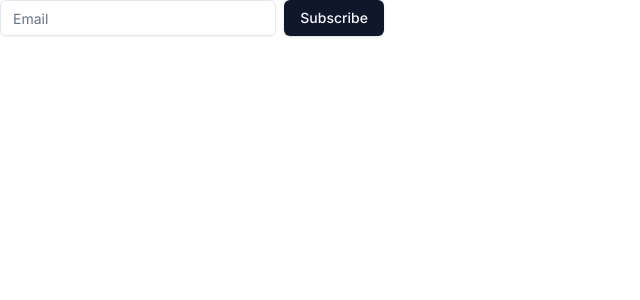
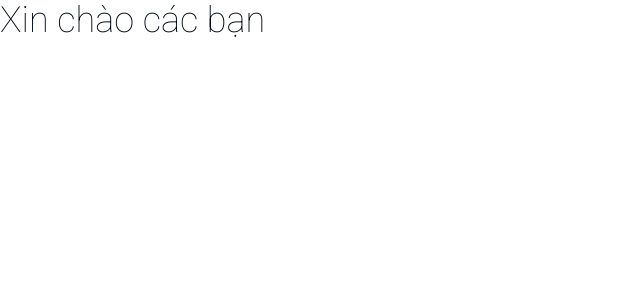
Before and after one commit to nboraxxd/next-free, a Next.js app: page / in a window 1280 px wide. Shown: the top 300 px of the page, without its empty margins (0-640 px from the left). Built offline with nearby package versions, Linux system fonts and the light colour scheme.

Commit message:
Update font in layout.tsx

```diff
--- a/src/app/layout.tsx
+++ b/src/app/layout.tsx
@@ -1,8 +1,8 @@
 import type { Metadata } from 'next'
-import { Inter } from 'next/font/google'
+import { Roboto } from 'next/font/google'
 import './globals.css'
 
-const inter = Inter({ subsets: ['latin'] })
+const roboto = Roboto({ weight: ['100', '300', '400', '500', '700', '900'], subsets: ['vietnamese'] })
 
 export const metadata: Metadata = {
   title: 'Create Next App',
@@ -12,7 +12,7 @@ export const metadata: Metadata = {
 export default function RootLayout({ children }: Readonly<{ children: React.ReactNode }>) {
   return (
     <html lang='en'>
-      <body className={inter.className}>{children}</body>
+      <body className={roboto.className}>{children}</body>
     </html>
   )
 }
--- a/src/app/page.tsx
+++ b/src/app/page.tsx
@@ -1,12 +1,7 @@
-import { Input } from '@/components/ui/input'
-
-import { Button } from '@/components/ui/button'
-
 export default function Home() {
   return (
-    <div className='flex w-full max-w-sm items-center space-x-2'>
-      <Input type='email' placeholder='Email' />
-      <Button type='submit'>Subscribe</Button>
+    <div>
+      <h1 className='text-4xl font-thin'>Xin chào các bạn</h1>
     </div>
   )
 }
```
